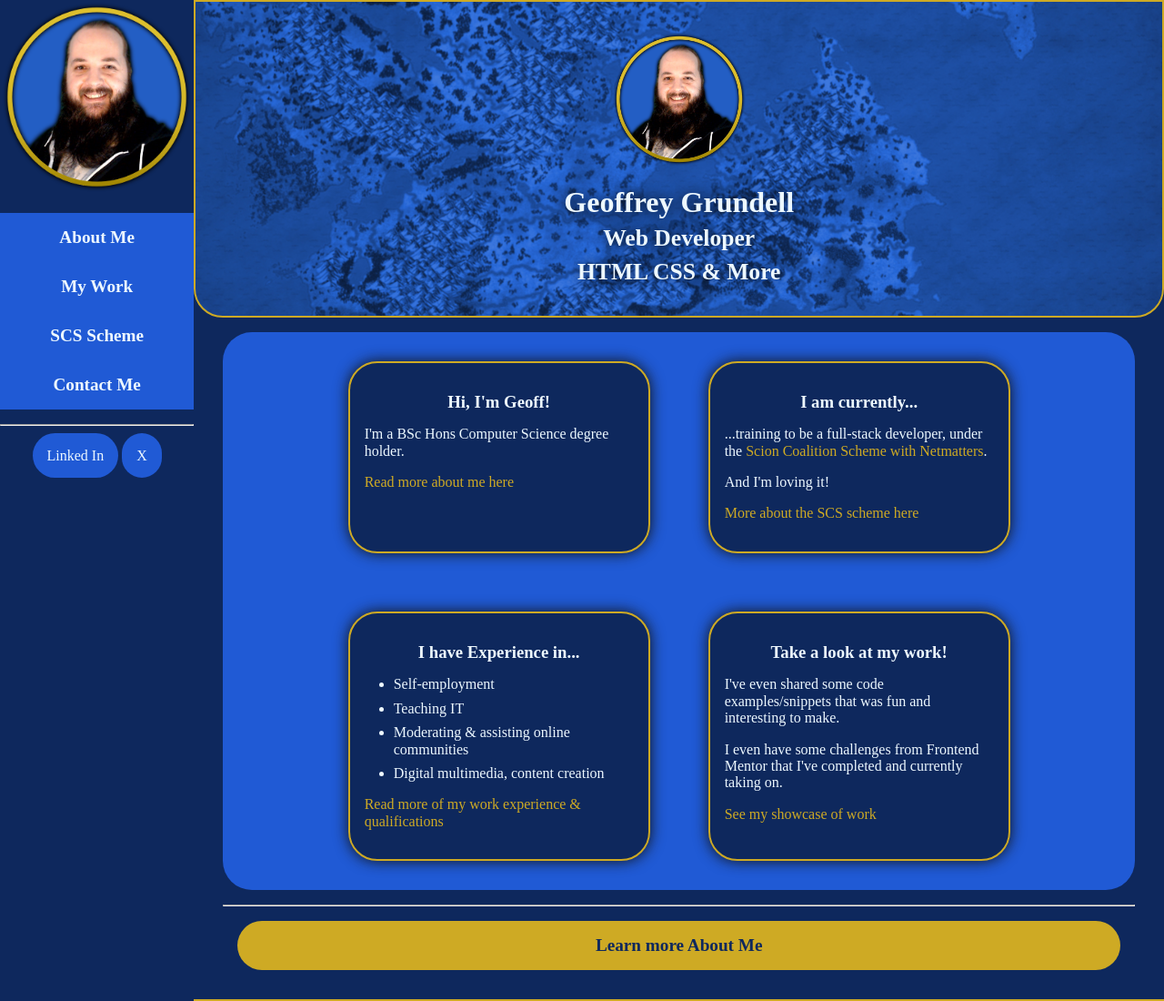
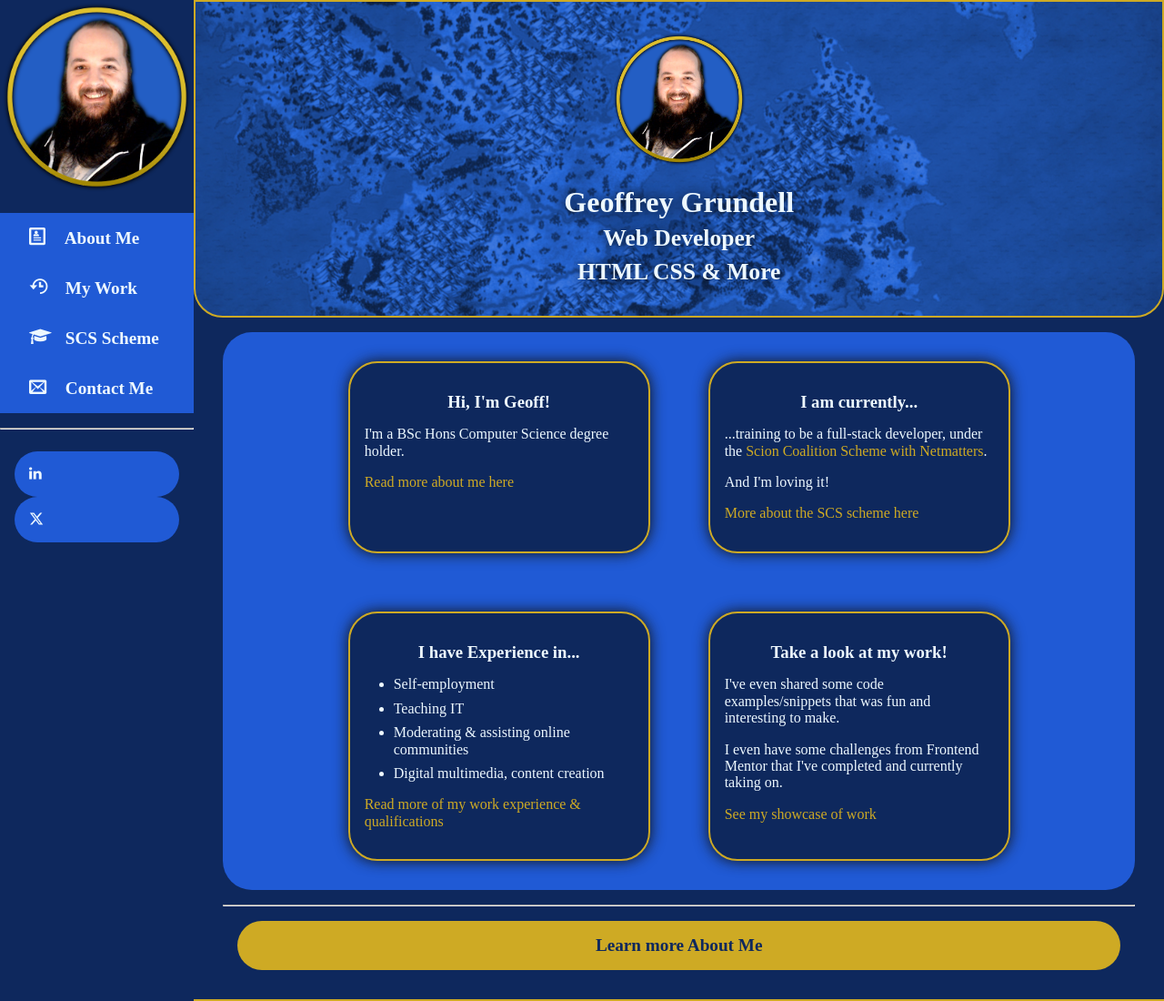
Before and after one commit to GeoffSG/my-portfolio, a PHP site: page / in a window 1280 px wide. Shown: the whole page at 91% size. Run offline with PHP 8.4, Linux system fonts and the light colour scheme; some web fonts are replaced.

Commit message:
Implemented icons to sidebar menu

```diff
--- a/css/frontend.css
+++ b/css/frontend.css
@@ -114,6 +114,91 @@
   .appear-xxl {
     display: inherit !important;
   }
+}
+
+/* ../fonts */
+@font-face {
+  font-family: "icomoon";
+  src: url("../fonts/icomoon.eot?mhtr91");
+  src: url("../fonts/icomoon.eot?mhtr91#iefix") format("embedded-opentype"), url("../fonts/icomoon.ttf?mhtr91") format("truetype"), url("../fonts/icomoon.woff?mhtr91") format("woff"), url("../fonts/icomoon.svg?mhtr91#icomoon") format("svg");
+  font-weight: normal;
+  font-style: normal;
+  font-display: block;
+}
+[class^=icon-], [class*=" icon-"] {
+  /* use !important to prevent issues with browser extensions that change fonts */
+  font-family: "icomoon" !important;
+  speak: never;
+  font-style: normal;
+  font-weight: normal;
+  font-variant: normal;
+  text-transform: none;
+  line-height: 1;
+  /* Better Font Rendering =========== */
+  -webkit-font-smoothing: antialiased;
+  -moz-osx-font-smoothing: grayscale;
+  display: inline-block;
+  width: 19px;
+}
+
+.icon-touch:before {
+  content: "\e901";
+}
+
+.icon-file-code:before {
+  content: "\e904";
+}
+
+.icon-graduation-cap:before {
+  content: "\e903";
+}
+
+.icon-paper-plane:before {
+  content: "\e902";
+}
+
+.icon-send:before {
+  content: "\e902";
+}
+
+.icon-linkedin:before {
+  content: "\e900";
+}
+
+.icon-x:before {
+  content: "\e905";
+}
+
+.icon-profile:before {
+  content: "\e923";
+}
+
+.icon-envelop:before {
+  content: "\e945";
+}
+
+.icon-history:before {
+  content: "\e94d";
+}
+
+.icon-cross:before {
+  content: "\ea0f";
+}
+
+.icon-arrow-right:before {
+  content: "\ea3c";
+}
+
+.icon-arrow-left:before {
+  content: "\ea40";
+}
+
+.icon-code:before {
+  content: "\ea80";
+}
+
+.icon-terminal:before {
+  content: "\ea81";
 }
 
 /*! normalize.css v8.0.1 | MIT License | github.com/necolas/normalize.css */
@@ -585,6 +670,12 @@ form .btn-group input {
 .btn.rounded {
   border-radius: 2rem;
 }
+.btn-nav {
+  text-align: left;
+}
+.btn-nav [class^=icon-], .btn-nav [class*=" icon-"] {
+  margin-right: 1rem;
+}
 
 .card {
   padding: 2rem 1rem;
--- a/index.html
+++ b/index.html
@@ -16,16 +16,17 @@
         </a>
       </div>
       <nav>
+        <nav>
           <ul class="nav-site">
-          <li><a class="btn theme-secondary " href="./about-me.html">About Me</a></li>
-          <li><a class="btn theme-secondary " href="./showcase.html">My Work</a></li>
-          <li><a class="btn theme-secondary " href="./scs-scheme.html">SCS Scheme</a></li>
-          <li><a class="btn theme-secondary " href="./contact-me.html">Contact Me</a></li>
+            <li><a class="btn btn-nav theme-secondary" href="./about-me.html"><span class="icon-nav icon-profile"></span> About Me</a></li>
+            <li><a class="btn btn-nav theme-secondary" href="./showcase.html"><span class="icon-nav icon-history"></span> My Work</a></li>
+            <li><a class="btn btn-nav theme-secondary" href="./scs-scheme.html"><span class="icon-nav icon-graduation-cap"></span> SCS Scheme</a></li>
+            <li><a class="btn btn-nav theme-secondary" href="./contact-me.html"><span class="icon-nav icon-envelop"></span> Contact Me</a></li>
           </ul>
           <hr>
           <ul class="nav-social-media">
-          <li><a href="">Linked In</a></li>
-          <li><a href="">X</a></li>
+            <li><a class="btn btn-nav theme-secondary" href="https://www.linkedin.com/in/ggrundell/"><span class="icon-linkedin"></span></a></li>
+            <li><a class="btn btn-nav theme-secondary" href="https://twitter.com/PersonalHeff"><span class="icon-x"></span></a></li>
           </ul>
         </nav>
     </aside>
--- a/scss/components/_button.scss
+++ b/scss/components/_button.scss
@@ -1,5 +1,6 @@
 .btn {
     display: block;
+
     padding: calc($base-spacing/2) $base-spacing;
     margin: $base-spacing calc($base-spacing/2);
 
@@ -14,4 +15,11 @@
     &.rounded{
         border-radius: $base-spacing;
     }
+
+    &-nav {
+        text-align: left;
+        [class^="icon-"], [class*=" icon-"] {
+            margin-right: calc($base-spacing/2);
+        }
+    }
 }
--- a/scss/utils/_fonts.scss
+++ b/scss/utils/_fonts.scss
@@ -1,3 +1,5 @@
+$dir-fonts: '../fonts';
+
 /* latin-ext */
 @font-face {
     font-family: 'Milonga';
--- a/scss/utils/_icons.scss
+++ b/scss/utils/_icons.scss
@@ -1,14 +1,17 @@
+/* #{$dir-fonts} */
+
 @font-face {
     font-family: 'icomoon';
-    src:  url('fonts/icomoon.eot?crblpi');
-    src:  url('fonts/icomoon.eot?crblpi#iefix') format('embedded-opentype'),
-      url('fonts/icomoon.ttf?crblpi') format('truetype'),
-      url('fonts/icomoon.woff?crblpi') format('woff'),
-      url('fonts/icomoon.svg?crblpi#icomoon') format('svg');
+    src:  url('#{$dir-fonts}/icomoon.eot?mhtr91');
+    src:  url('#{$dir-fonts}/icomoon.eot?mhtr91#iefix') format('embedded-opentype'),
+      url('#{$dir-fonts}/icomoon.ttf?mhtr91') format('truetype'),
+      url('#{$dir-fonts}/icomoon.woff?mhtr91') format('woff'),
+      url('#{$dir-fonts}/icomoon.svg?mhtr91#icomoon') format('svg');
     font-weight: normal;
     font-style: normal;
     font-display: block;
   }
+
 
   [class^="icon-"], [class*=" icon-"] {
     /* use !important to prevent issues with browser extensions that change fonts */
@@ -23,6 +26,10 @@
     /* Better Font Rendering =========== */
     -webkit-font-smoothing: antialiased;
     -moz-osx-font-smoothing: grayscale;
+
+
+    display: inline-block;
+    width: 19px;
   }
 
   .icon-touch:before {
@@ -42,6 +49,9 @@
   }
   .icon-linkedin:before {
     content: "\e900";
+  }
+  .icon-x:before {
+    content: "\e905";
   }
   .icon-profile:before {
     content: "\e923";
--- a/scss/utils/_index.scss
+++ b/scss/utils/_index.scss
@@ -3,3 +3,4 @@
 @import 'functions';
 @import 'breakpoints';
 @import 'visibility';
+@import 'icons';
```
Also changed, not shown: about-me.html (+6 -6 lines), contact-me.html (+6 -6 lines), scs-scheme.html (+6 -6 lines), showcase.html (+6 -6 lines), fonts/icomoon.ttf, fonts/icomoon.woff, 3 other files. Lines whose indentation alone changed are shown as unchanged.
